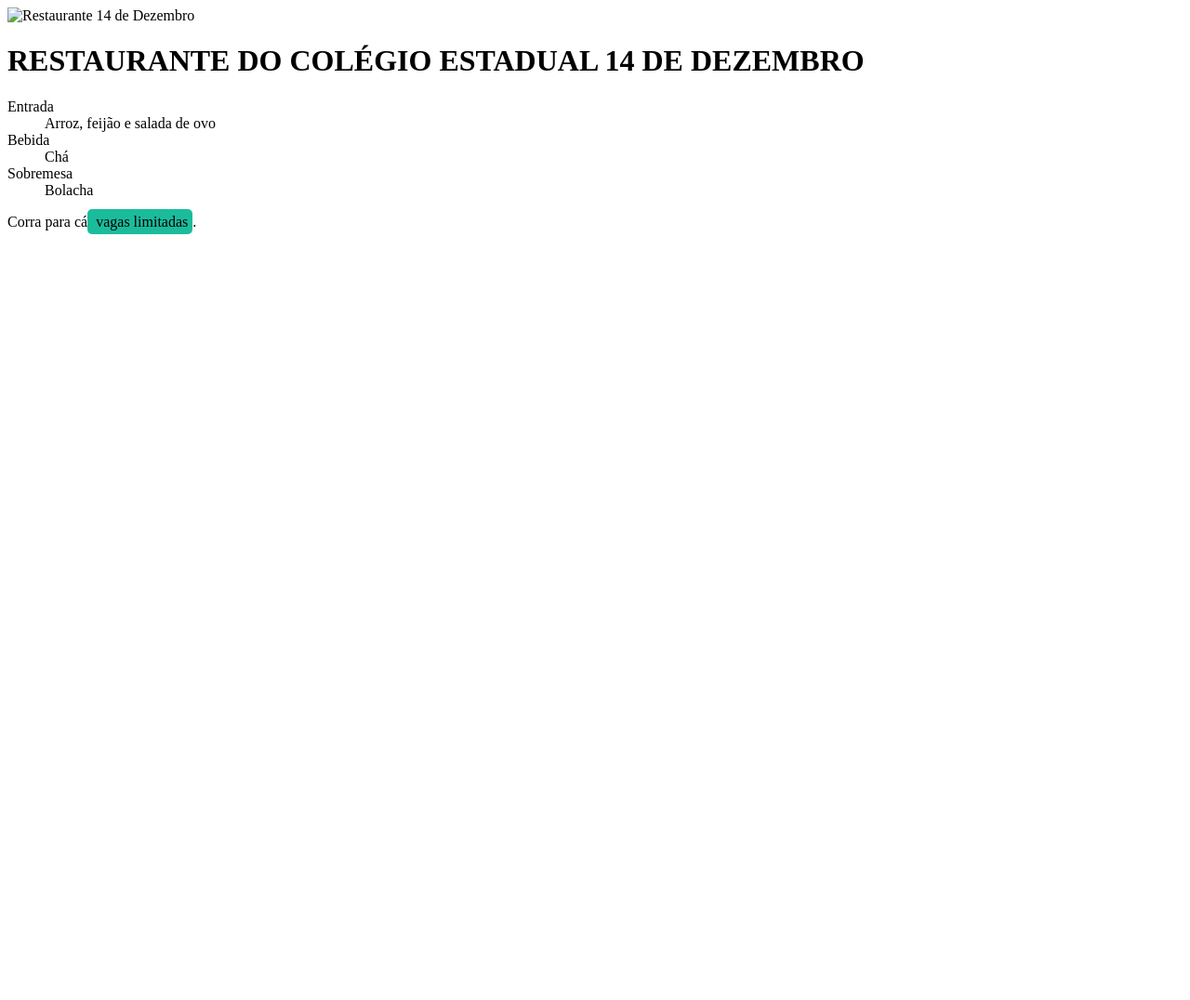
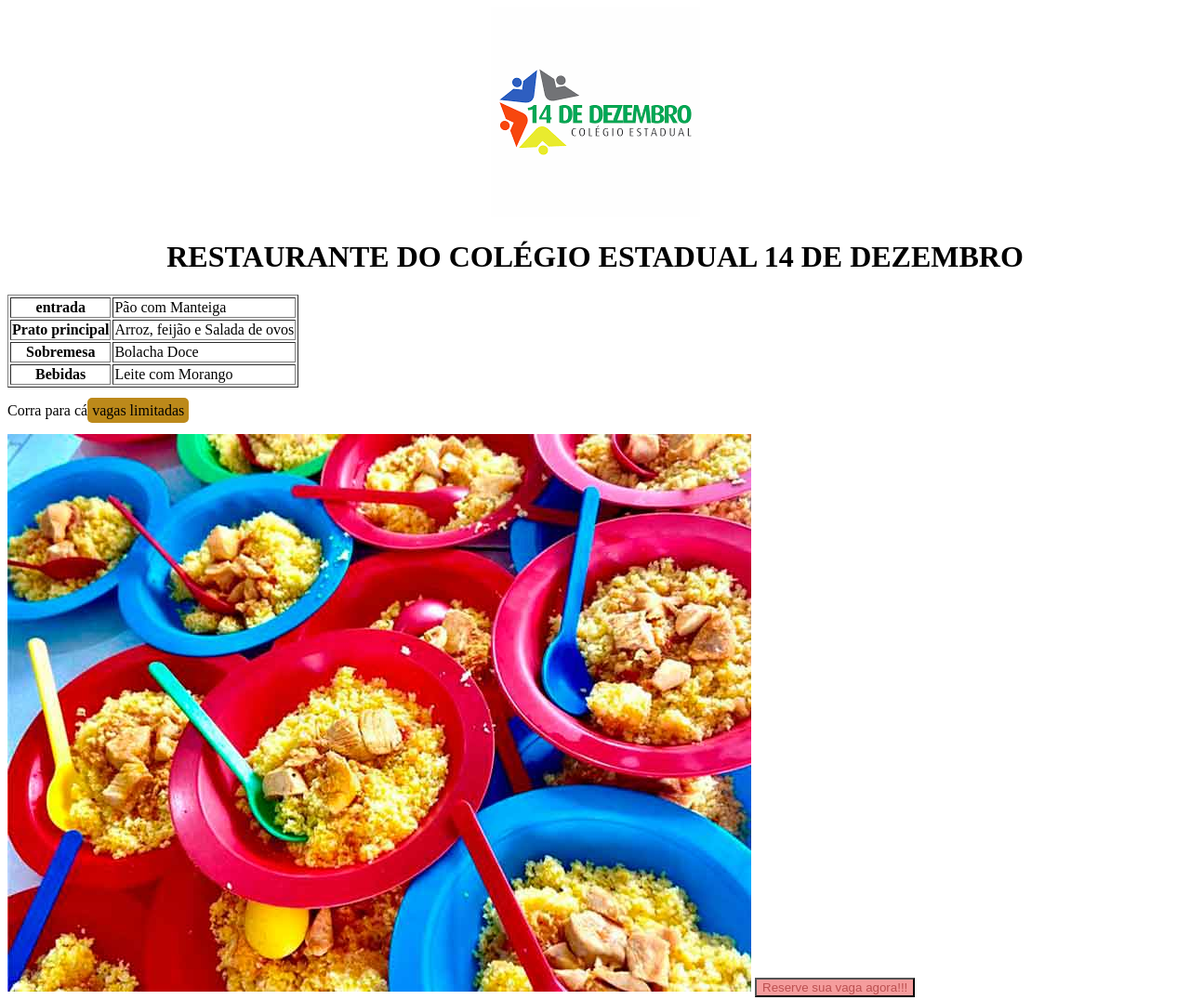
Before and after one commit to AleCBarbosa/Pag-do-Aledlc, a plain HTML site: page index.html in a window 1280 px wide. Shown: the whole page at 93% size. Before the commit the page ends 800 px from the top, so only its background shows below. Drawn offline with Linux system fonts and the light colour scheme.

Commit message:
Add files via upload

```diff
--- a/index.html
+++ b/index.html
@@ -4,29 +4,48 @@
         <meta charset="UTF-8">
         <title>Restaurante 14 de Dezembro</title>
         <link rel="stylesheet" href="style.css">
+
+        <center>
         <img
-  img src=""
-  alt="Restaurante 14 de Dezembro"
-  width="400"
-  height="341"
+  img src="download.png"
+    max-widht:320px
+    clip-path: polygon clip-path: inset(0 0 0 0);;
   title="Restauante 14 de Dezembro"/>
   <h1>RESTAURANTE DO COLÉGIO ESTADUAL 14 DE DEZEMBRO</h1>
+        </center>
 
     </head>
+    <table border="1">
+      <tr>
+        <th>entrada</th>
+        <td>Pão com Manteiga</td>
+      </tr>
+      <tr>
+        <th>Prato principal</th>
+        <td>Arroz, feijão e Salada de ovos</td>
+      </tr>
+      <tr>
+        <th>Sobremesa</th>
+        <td>Bolacha Doce</td>
+      </tr>
+      <tr>
+        <th>Bebidas</th>
+        <td> Leite com Morango</td>
+      </tr>
+      </table>
 
-    <dl>
-      <dt>Entrada</dt>
-      <dd>Arroz, feijão e salada de ovo</dd>
-      <dt>Bebida</dt>
-      <dd>Chá</dd>
-      <dt>Sobremesa</dt>
-      <dd>Bolacha</dd>
-      </dl>
+      <p>
+        Corra para cá<span
+        style="background: #bc891a; border-radius:5px; padding:5px">vagas limitadas</span>
+      </p>
+
+      <img src="merenda-escolar-1.jpg"
+       max-widht:320px
+       clip-path: polygon clip-path: inset(12% 0 25% 0);
+
+       <p>
+       <button style="background-color:rgb(245, 157, 157); border-color:rgb(0, 0, 0); color:rgb(187, 80, 80)">Reserve sua vaga agora!!!</button>
+       </p>
 
 
-      <p>
-         Corra para cá<span
-         style="background: #1abc9c; border-radius:5px; padding:5px">
-          vagas limitadas</span>.
-         </p>
-</html>
+  </html>
```
